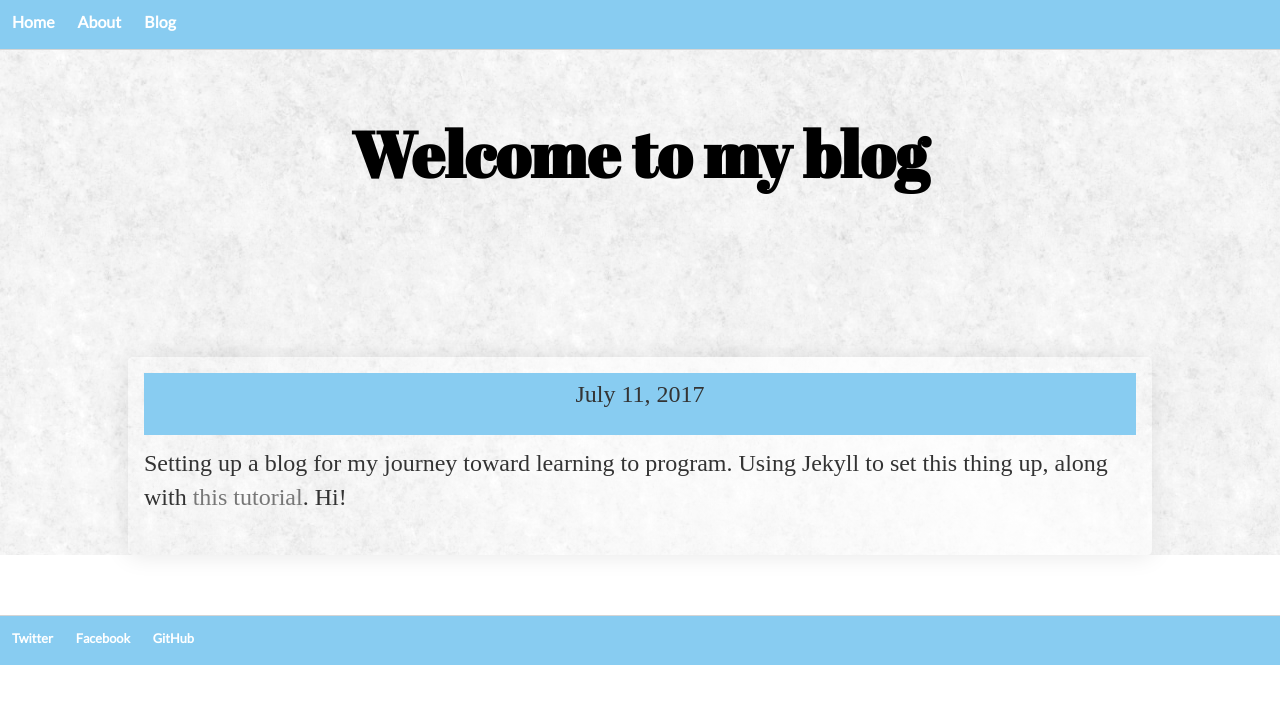
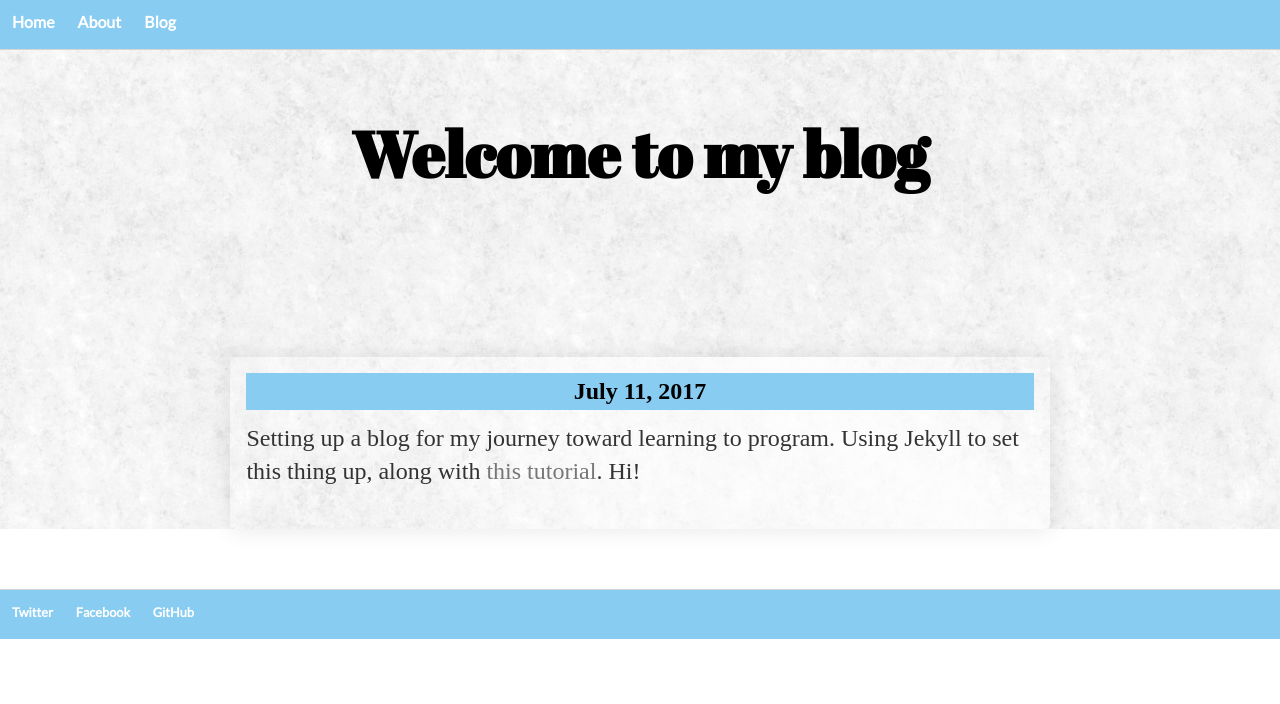
Before and after one commit to morrisa-n/morrisa-n.github.io, a Jekyll site: the page built from _posts/2017-07-11-welcome-to-my-blog.md, in a window 1280 px wide. Shown: the top 704 px of the page. Built offline with Jekyll 4.4.1, drawn with Linux system fonts in a browser that asks for light colours.

Commit message:
CSS Changes

```diff
--- a/_layouts/post.html
+++ b/_layouts/post.html
@@ -3,9 +3,12 @@
 ---
 
 <h1 class="title-blurb">{{ page.title }}</h1>
-<div class="segment"><p class="meta title">{{ page.date | date: "%B %-d, %Y" }}</p>
+
+<div class="container">
+<div class="segment"><h2 class="meta title">{{ page.date | date: "%B %-d, %Y" }}</h2>
 
 <div class="post">
   {{ content }}
 </div>
 </div>
+</div>
```
